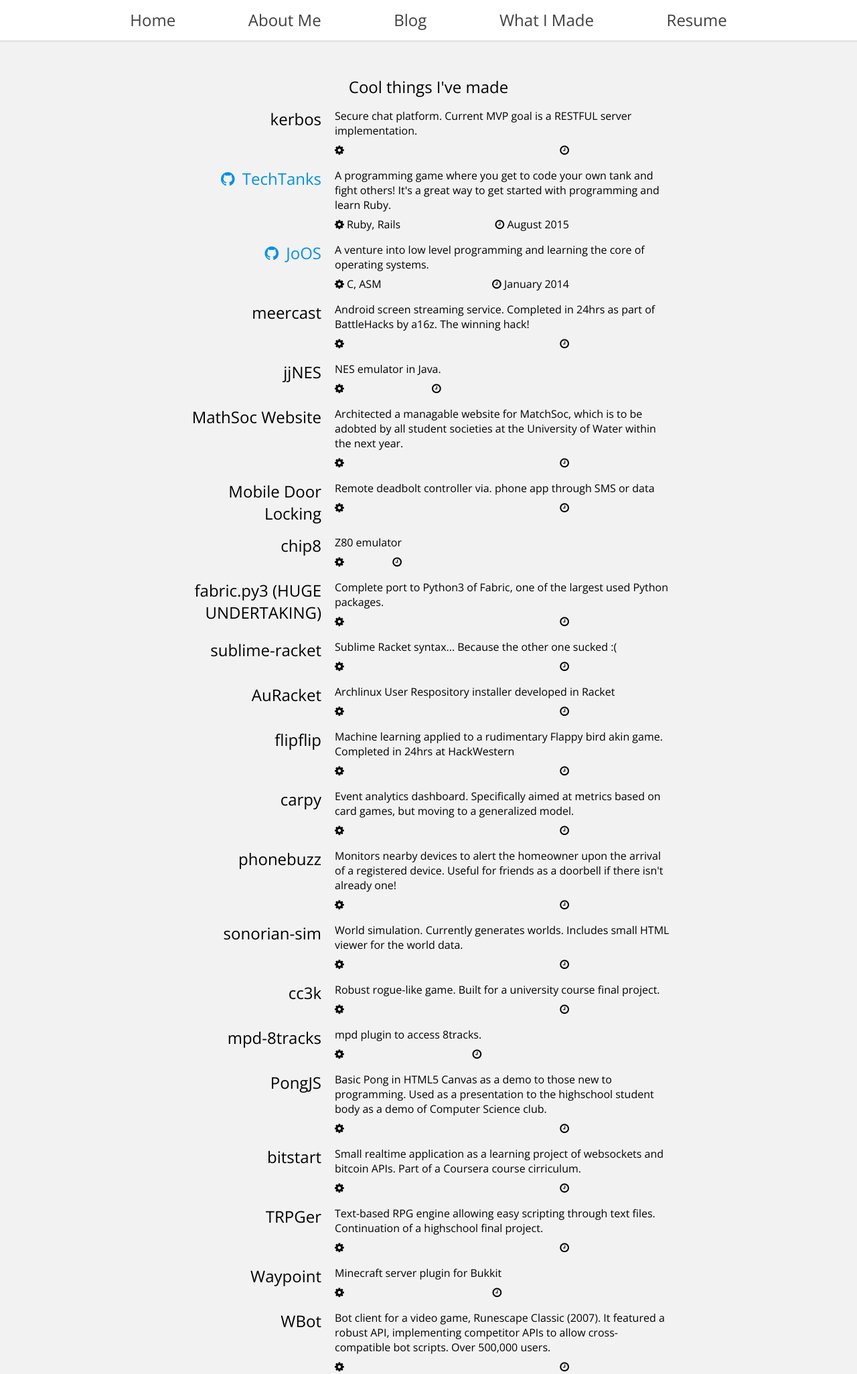
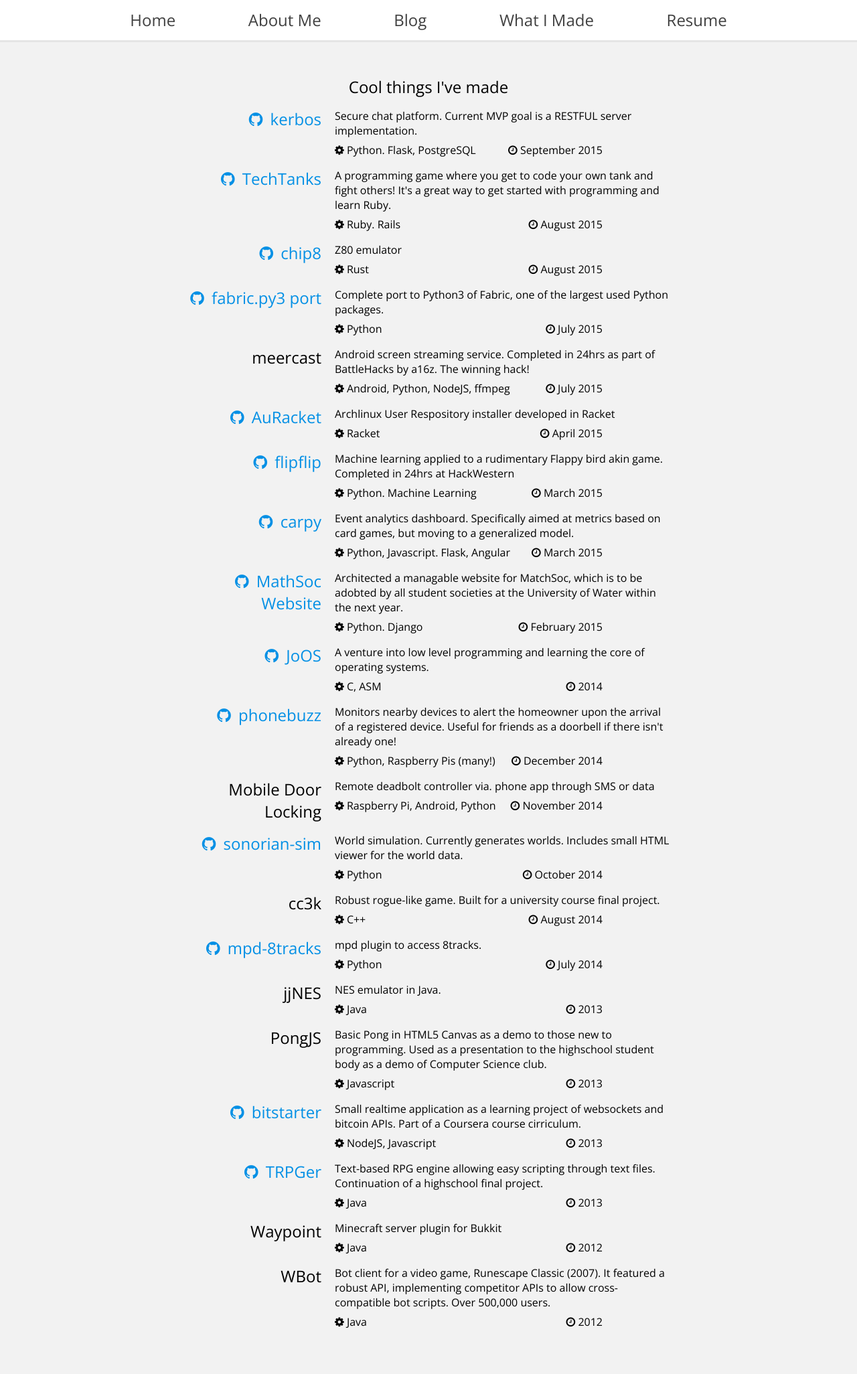
Before and after one commit to lgo/lego.github.io, a Jekyll site: the page built from projects.html, in a window 1280 px wide. Shown: the whole page at 67% size. Built offline with Jekyll 4.4.1, drawn with Linux system fonts in a browser that asks for light colours; nearby versions of some CDN libraries; some web fonts are replaced; after the commit the page ends 1985 px from its top, so only the background shows below that.

Commit message:
update projects list and template

```diff
--- a/_data/projects.yml
+++ b/_data/projects.yml
@@ -1,55 +1,133 @@
 - name: "kerbos"
-  description: "Secure chat platform. Current MVP goal is a RESTFUL server implementation."
+  description:
+    - "Secure chat platform. Current MVP goal is a RESTFUL server implementation."
+  link: https://github.com/TranceSquid/kerbos-machine
+  tech: "Python. Flask, PostgreSQL"
+  date: "September 2015"
 
 - name: TechTanks
   description:
     - "A programming game where you get to code your own tank and fight others! It's a great way to get started with programming and learn Ruby."
   link: https://github.com/TechRetreat/RTanque
-  tech: "Ruby, Rails"
+  tech: "Ruby. Rails"
   date: "August 2015"
+
+- name: chip8
+  description: "Z80 emulator"
+  link: https://github.com/xLegoz/chip8
+  tech: "Rust"
+  date: "August 2015"
+
+- name: fabric.py3 port
+  description: "Complete port to Python3 of Fabric, one of the largest used Python packages."
+  link: https://github.com/xLegoz/fabric
+  tech: "Python"
+  date: "July 2015"
+
+- name: meercast
+  description: "Android screen streaming service. Completed in 24hrs as part of BattleHacks by a16z. The winning hack!"
+  # link: https://github.com/KartikTalwar/meercast
+  # TODO unprivatize
+  tech: "Android, Python, NodeJS, ffmpeg"
+  date: "July 2015"
+
+# - name: sublime-racket
+#   description: "Sublime Racket syntax... Because the other one sucked :("
+#   link: https://github.com/xLegoz/sublime-racket
+#   # tech: "Regex"
+#   date: "May 2015"
+
+- name: AuRacket
+  description: "Archlinux User Respository installer developed in Racket"
+  link: https://github.com/xLegoz/AuRacket
+  tech: "Racket"
+  date: "April 2015"
+
+- name: flipflip
+  description: "Machine learning applied to a rudimentary Flappy bird akin game. Completed in 24hrs at HackWestern"
+  link: https://github.com/xLegoz/flipflip
+  tech: "Python. Machine Learning"
+  date: "March 2015"
+
+- name: carpy
+  description: "Event analytics dashboard. Specifically aimed at metrics based on card games, but moving to a generalized model."
+  link: https://github.com/xLegoz/carpy
+  tech: "Python, Javascript. Flask, Angular"
+  date: "March 2015"
+
+- name: MathSoc Website
+  description: "Architected a managable website for MatchSoc, which is to be adobted by all student societies at the University of Water within the next year."
+  link: https://github.com/kdparker/MathSocWebsiteRebuild
+  tech: "Python. Django"
+  date: "February 2015"
 
 - name: JoOS
   description:
     - "A venture into low level programming and learning the core of operating systems."
   link: http://github.com/xLegoz/JoOS
   tech: "C, ASM"
-  date: "January 2014"
+  date: "2014"
 
-- name: meercast
-  description: "Android screen streaming service. Completed in 24hrs as part of BattleHacks by a16z. The winning hack!"
+- name: phonebuzz
+  description: "Monitors nearby devices to alert the homeowner upon the arrival of a registered device. Useful for friends as a doorbell if there isn't already one!"
+  link: https://github.com/xLegoz/phonebuzz
+  tech: "Python, Raspberry Pis (many!)"
+  date: "December 2014"
+
+- name: Mobile Door Locking
+  description: "Remote deadbolt controller via. phone app through SMS or data"
+  # link: https://github.com/xLegoz/mobile-lock
+  # TODO unprivatize
+  tech: "Raspberry Pi, Android, Python"
+  date: "November 2014"
+
+- name: sonorian-sim
+  description: "World simulation. Currently generates worlds. Includes small HTML viewer for the world data."
+  link: https://github.com/xLegoz/sonorian-sim
+  tech: "Python"
+  date: "October 2014"
+
+- name: cc3k
+  description: "Robust rogue-like game. Built for a university course final project."
+  # link: https://github.com/xLegoz/cc3k
+  # TODO release publicly
+  tech: "C++"
+  date: "August 2014"
+
+- name: mpd-8tracks
+  description: "mpd plugin to access 8tracks."
+  link: https://github.com/xLegoz/mpd-8tracks
+  tech: "Python"
+  date: "July 2014"
+
 - name: jjNES
   description: "NES emulator in Java."
-- name: MathSoc Website
-  description: "Architected a managable website for MatchSoc, which is to be adobted by all student societies at the University of Water within the next year."
-- name: Mobile Door Locking
-  description: "Remote deadbolt controller via. phone app through SMS or data"
-- name: chip8
-  description: "Z80 emulator"
-- name: fabric.py3 (HUGE UNDERTAKING)
-  description: "Complete port to Python3 of Fabric, one of the largest used Python packages."
-- name: sublime-racket
-  description: "Sublime Racket syntax... Because the other one sucked :("
-- name: AuRacket
-  description: "Archlinux User Respository installer developed in Racket"
-- name: flipflip
-  description: "Machine learning applied to a rudimentary Flappy bird akin game. Completed in 24hrs at HackWestern"
-- name: carpy
-  description: "Event analytics dashboard. Specifically aimed at metrics based on card games, but moving to a generalized model."
-- name: phonebuzz
-  description: "Monitors nearby devices to alert the homeowner upon the arrival of a registered device. Useful for friends as a doorbell if there isn't already one!"
-- name: sonorian-sim
-  description: "World simulation. Currently generates worlds. Includes small HTML viewer for the world data."
-- name: cc3k
-  description: "Robust rogue-like game. Built for a university course final project."
-- name: mpd-8tracks
-  description: "mpd plugin to access 8tracks."
+  tech: "Java"
+  date: "2013"
+
 - name: PongJS
   description: "Basic Pong in HTML5 Canvas as a demo to those new to programming. Used as a presentation to the highschool student body as a demo of Computer Science club."
-- name: bitstart
+  tech: "Javascript"
+  date: "2013"
+
+- name: bitstarter
   description: "Small realtime application as a learning project of websockets and bitcoin APIs. Part of a Coursera course cirriculum."
+  link: https://github.com/xLegoz/bitstarter
+  tech: "NodeJS, Javascript"
+  date: "2013"
+
 - name: TRPGer
   description: "Text-based RPG engine allowing easy scripting through text files. Continuation of a highschool final project."
+  link: https://github.com/xLegoz/TRPGer
+  tech: "Java"
+  date: "2013"
+
 - name: Waypoint
   description: "Minecraft server plugin for Bukkit"
+  tech: "Java"
+  date: "2012"
+
 - name: WBot
   description: "Bot client for a video game, Runescape Classic (2007). It featured a robust API, implementing competitor APIs to allow cross-compatible bot scripts. Over 500,000 users."
+  tech: "Java"
+  date: "2012"
--- a/css/projects.scss
+++ b/css/projects.scss
@@ -79,6 +79,7 @@
   &-info {
     @include flexbox;
     @include flex-direction(column);
+    @include flex-grow(1);
 
     &-description {
       @include media-size(large) {
@@ -96,7 +97,7 @@
       }
     }
     &-meta {
-      max-width: 350px;
+      max-width: 400px;
       @include flexbox;
 
       @include media-size(large) {
--- a/index.html
+++ b/index.html
@@ -16,7 +16,7 @@ styles: ["home"]
   </div>
   <div class="Info">
     <div class="Info-item">
-      <a class="Info-item-link Info-item-link--swing" target="_blank" href="/resume.pdf">
+      <a class="Info-item-link Info-item-link--border" target="_blank" href="/resume.pdf">
         <i class="fa fa-file"></i>
         Resume
       </a>
@@ -28,13 +28,13 @@ styles: ["home"]
       </a>
     </div>
     <div class="Info-item">
-      <a class="Info-item-link Info-item-link--inset" target="_blank" href="https://ca.linkedin.com/in/{{ site.data.theme.social.linkedin }}">
+      <a class="Info-item-link Info-item-link--border" target="_blank" href="https://ca.linkedin.com/in/{{ site.data.theme.social.linkedin }}">
         <i class="fa fa-linkedin"></i>
         LinkedIn
       </a>
     </div>
     <div class="Info-item">
-      <a class="Info-item-link" target="_blank" href="mailto:{{ site.data.theme.email }}">
+      <a class="Info-item-link Info-item-link--border" target="_blank" href="mailto:{{ site.data.theme.email }}">
         <i class="fa fa-envelope"></i>
         Email
       </a>
--- a/projects.html
+++ b/projects.html
@@ -28,12 +28,16 @@ styles: ["projects"]
                 </div>
                 <div class="Project-info-meta">
                     <div class="Project-info-meta-tech">
+                        {% if project.tech %}
                             <i class="fa fa-gear"></i>
                             {{ project.tech }}
+                        {% endif %}
                     </div>
                     <div class="Project-info-meta-date">
+                        {% if project.tech %}
                             <i class="fa fa-clock-o"></i>
                             {{ project.date }}
+                        {% endif %}
                     </div>
                 </div>
             </div>
```
Lines whose indentation alone changed are shown as unchanged.
